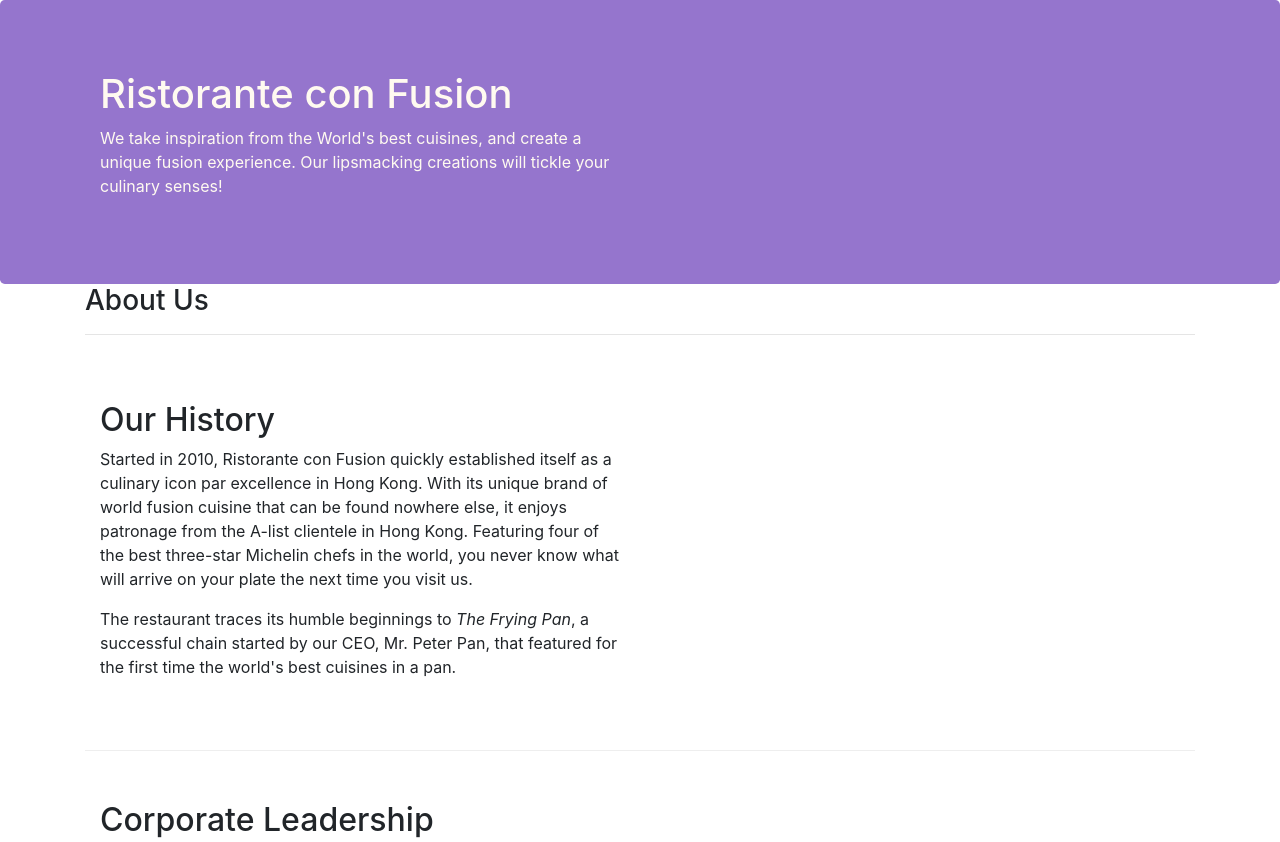
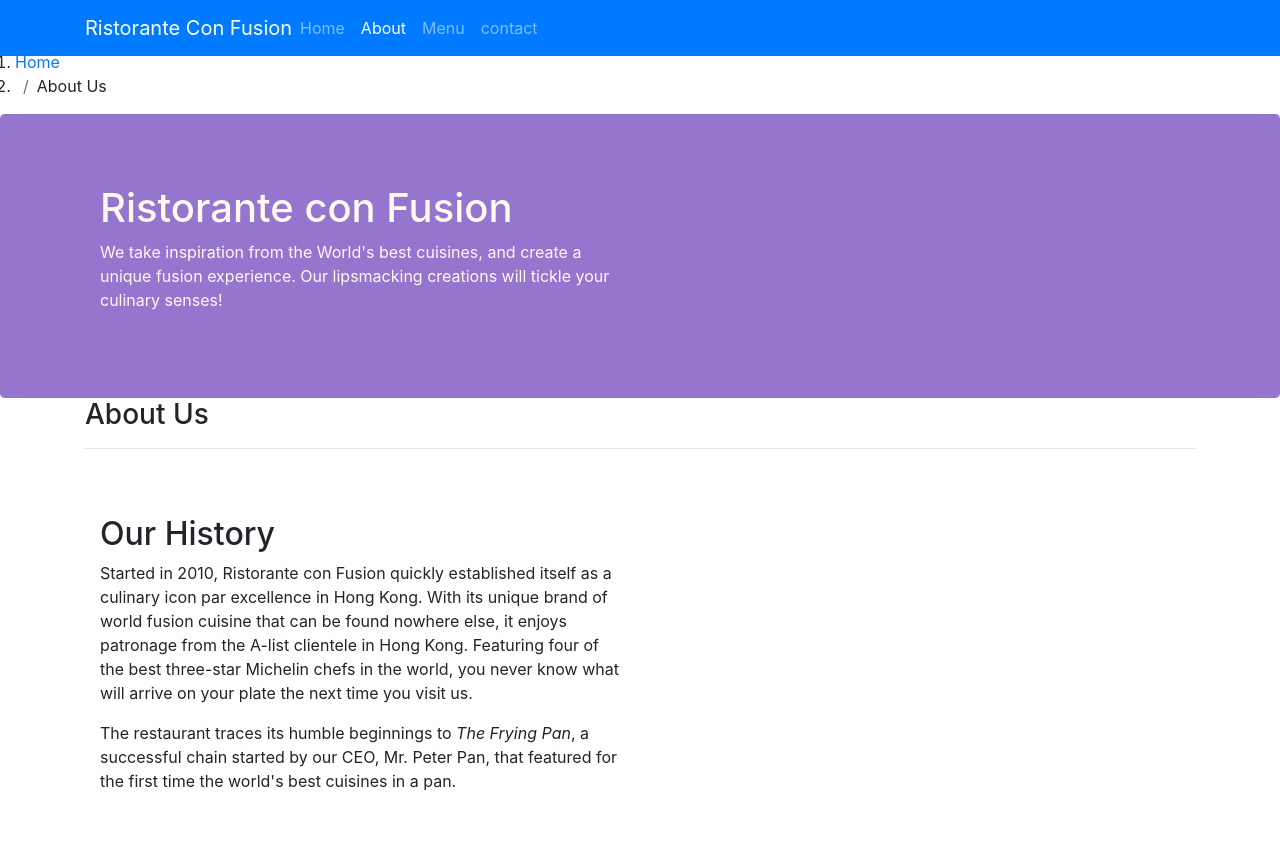
Before and after one commit to zoheers/bootstrap-course, a website: page aboutus.html in a window 1280 px wide. Shown: the top 842 px of the page. Drawn offline with nearby package versions, Linux system fonts and the light colour scheme.

Commit message:
Navbar and Breadcrumbs

```diff
--- a/CSS/styles.css
+++ b/CSS/styles.css
@@ -24,3 +24,12 @@ address{
     margin:0px;
     columns: #0f0f0f;
 }
+
+body{
+    padding:50px 0px 0px 0px;
+    z-index: 0;
+}
+
+.navbar-dark{
+    background-color: #512DA8;
+}
--- a/aboutus.html
+++ b/aboutus.html
@@ -15,6 +15,27 @@
 </head>
 
 <body>
+    <nav class="navbar navbar-dark navbar-expand-sm bg-primary fixed-top">
+        <div class="container">
+            <button class="navbar-toggler" type="button" data-toggle="collapse" data-target="#Navbar">
+                <span class="navbar-toggler-icon"></span>
+            </button>
+            <a class="navbar-brand mr-auto" href="./index.html" >Ristorante Con Fusion</a>
+            <div class="collapse navbar-collapse" id="Navbar">
+                <ul class="navbar-nav mr-auto">
+                    <li class="nav-item "><a class="nav-link" href="./index.html">Home</a></li>
+                    <li class="nav-item  active"><a class="nav-link" href="#">About</a></li>
+                    <li class="nav-item "><a class="nav-link" href="#">Menu</a></li>
+                    <li class="nav-item "><a class="nav-link" href="#">contact</a></li>
+                 </ul>
+            </div>
+
+        </div>
+    </nav>
+    <ol class="col-12 breadcrum">
+        <li class="breadcrumb-item" ><a href="./index.html">Home</a></li>
+        <li class="breadcrumb-item" >About Us</li>
+    </ol class="col-12">
 
     <header class="jumbotron">
         <div class="container">
@@ -70,7 +91,7 @@
                 <div class="col-4 offset-1 col-sm-2">
                     <h5>Links</h5>
                     <ul class="list-unstyled">
-                        <li><a href="#">Home</a></li>
+                        <li><a href="./home.html">Home</a></li>
                         <li><a href="#">About</a></li>
                         <li><a href="#">Menu</a></li>
                         <li><a href="#">Contact</a></li>
--- a/package.json
+++ b/package.json
@@ -4,7 +4,7 @@
   "description": "This is a website for Ristorante Con Fusion",
   "main": "index.html",
   "scripts": {
-    "start": "npm run lite",
+     "start": "npm run lite",
     "test": "echo \"Error: no test specified\" && exit 1",
     "lite": "lite-server"
   },
```
Also changed, not shown: index.html (+19 -2 lines), 1 other file.
